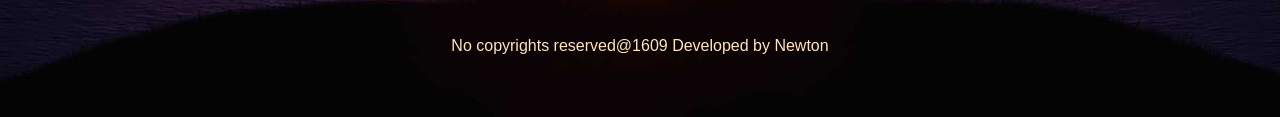
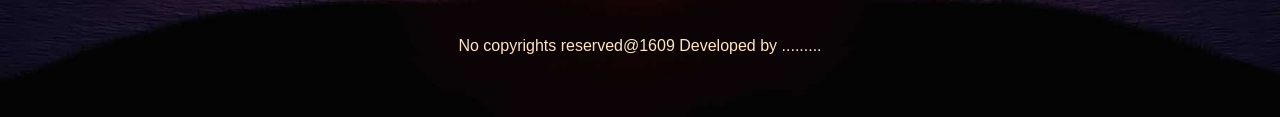
Before and after one commit to 5mokshith/clicks, a plain HTML site: page index.html in a window 1280 px wide. Shown: the part 705-822 px from the top of the page. Drawn offline with Linux system fonts and the light colour scheme.

Commit message:
Update index.html

```diff
--- a/index.html
+++ b/index.html
@@ -21,7 +21,7 @@
 
 
 <footer>
-  No copyrights reserved@1609  Developed by Newton
+  No copyrights reserved@1609  Developed by .........
 </footer>
 
 </body>
```
